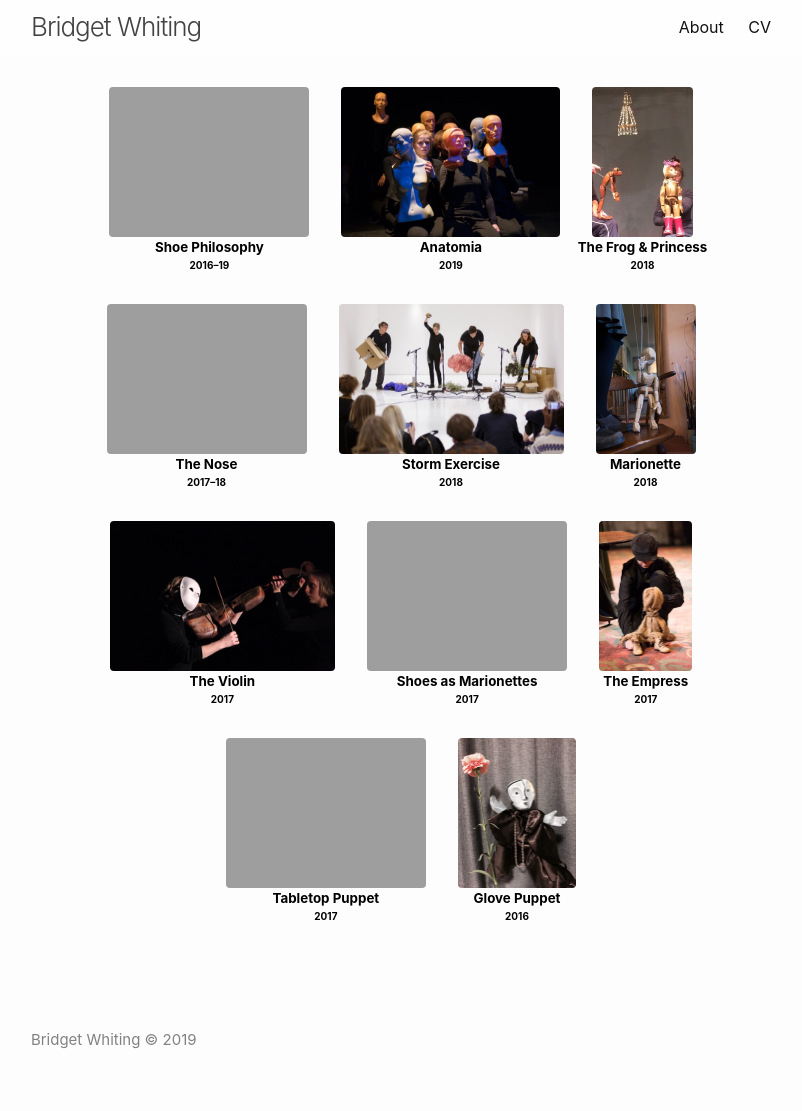
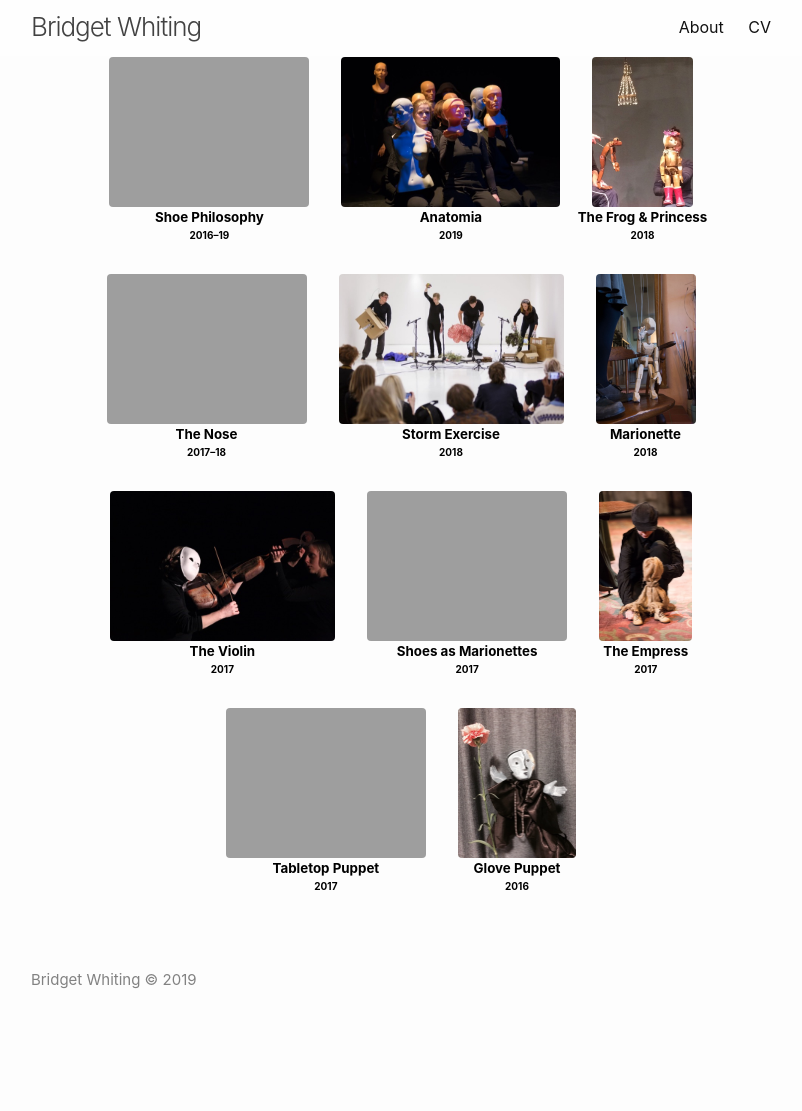
Before and after one commit to markwhiting/bridget, a Jekyll site: the page built from index.md, in a window 1280 px wide. Shown: the whole page, without its empty margins (239-1041 px from the left). Built offline with Jekyll 4.4.1, drawn with Linux system fonts in a browser that asks for light colours; after the commit the page ends 1051 px from its top, so only the background shows below that.

Commit message:
Improved spacing on all pages

```diff
--- a/_sass/minima/_layout.scss
+++ b/_sass/minima/_layout.scss
@@ -172,7 +172,7 @@
  * Page content
  */
 .page-content {
-  padding: $spacing-unit 0;
+  // padding: $spacing-unit 0;
 }
 
 .page-heading {
```
